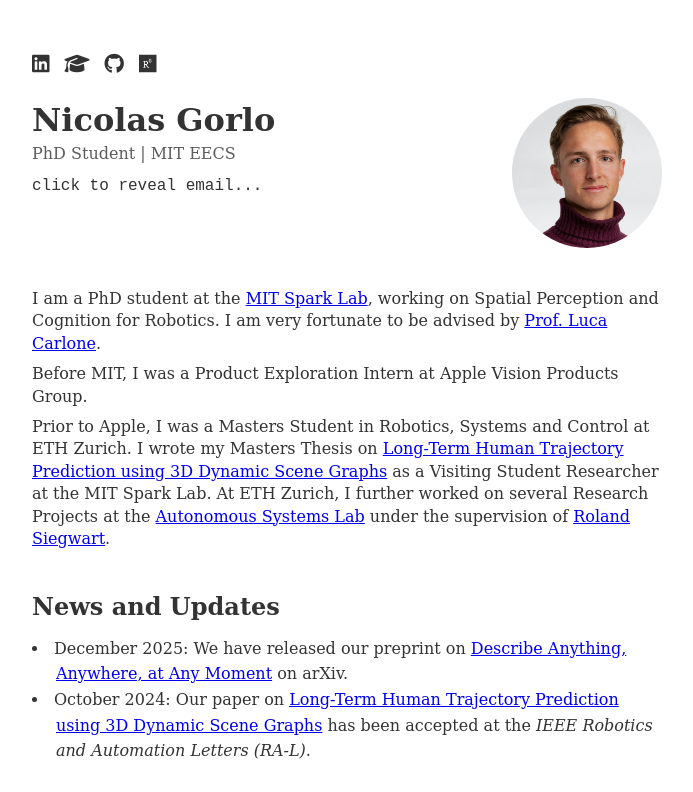
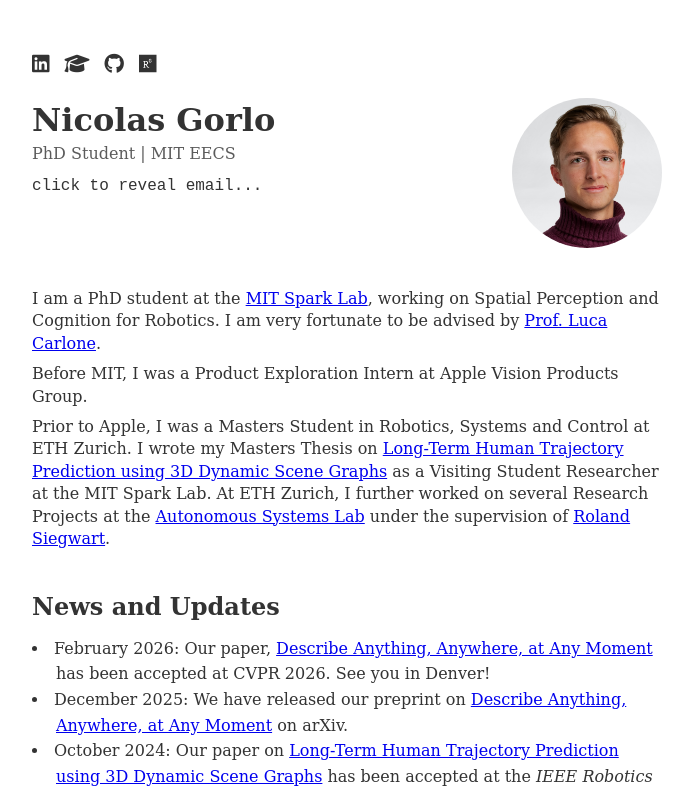
Before and after one commit to nicogorlo/nicogorlo.github.io, a Jekyll site: the page built from index.html, in a window 1280 px wide. Shown: the top 792 px of the page, without its empty margins (293-986 px from the left). Built offline with Jekyll 4.4.1, drawn with Linux system fonts in a browser that asks for light colours; some of the changed text lies outside the part shown.

Commit message:
arxiv -> cvpr, video release

```diff
--- a/index.html
+++ b/index.html
@@ -61,6 +61,11 @@
     <h2>News and Updates</h2>
     <ul class="news-list">
       <li>
+        February 2026: Our paper,
+        <a href="{{ '/DAAAM_25/' | relative_url }}">Describe Anything, Anywhere, at Any Moment</a>
+        has been accepted at CVPR 2026. See you in Denver!
+      </li>
+      <li>
         December 2025: We have released our preprint on
         <a href="{{ '/DAAAM_25/' | relative_url }}">Describe Anything, Anywhere, at Any Moment</a>
         on arXiv.
@@ -90,7 +95,9 @@
           <p class="publication-authors">
             <strong>Nicolas Gorlo</strong>*, Lukas Schmid, and Luca Carlone
           </p>
-          <p class="publication-venue">arXiv preprint arXiv:2512.00565, 2025.</p>
+          <p class="publication-venue">
+            IEE/CVF Conference on Computer Vision and Pattern Recognition (CVPR) 2026.
+          </p>
         </div>
       </a>
     </div>
```
Also changed, not shown: DAAAM_25/index.html (+16 -7 lines).
